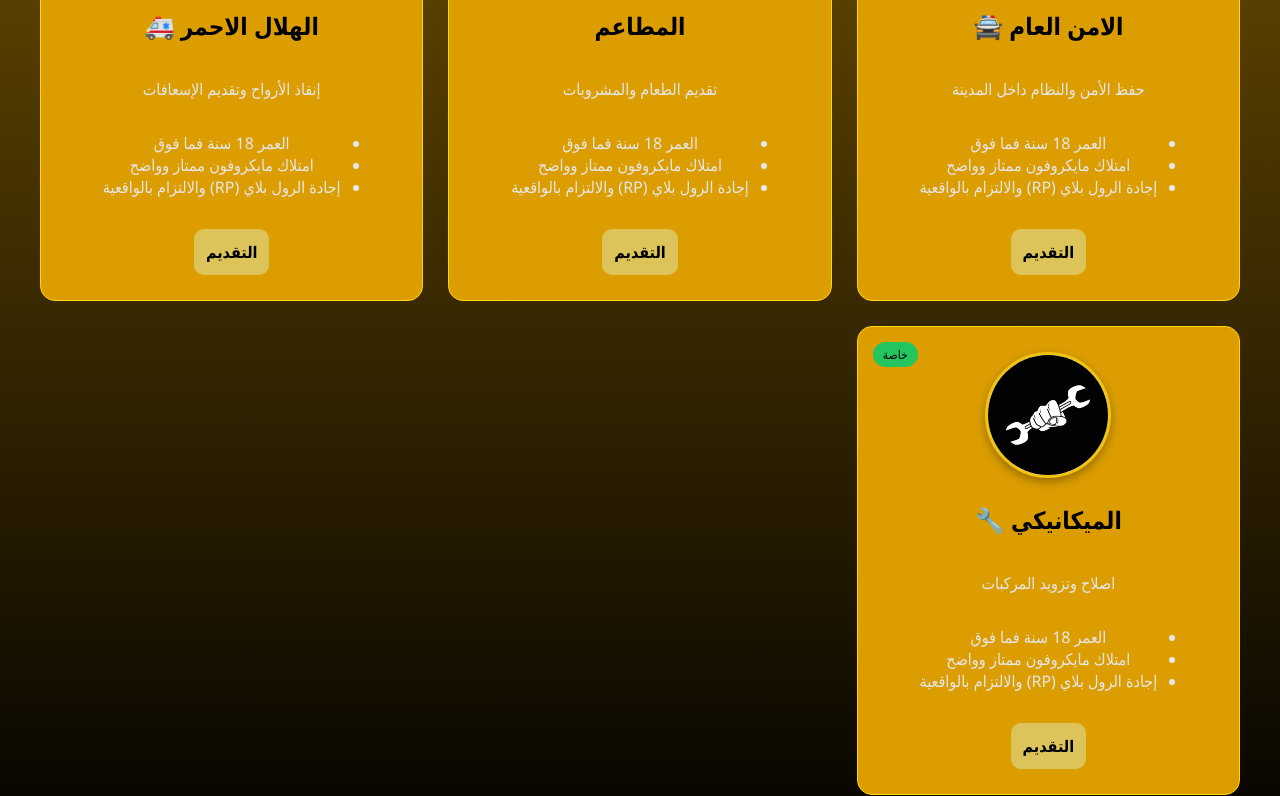
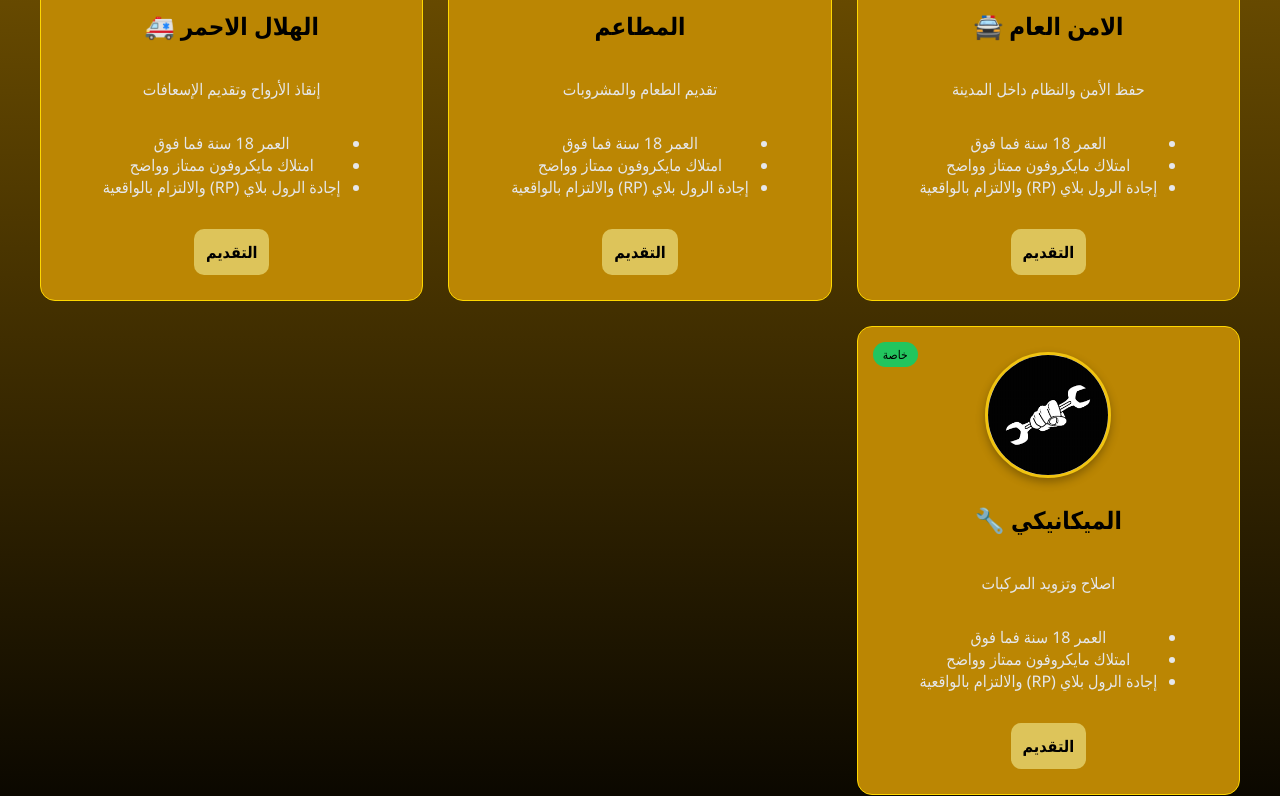
Before and after one commit to Alo884/Jobs1, a plain HTML site: page index.html in a window 1280 px wide. Shown: the part 1018-1814 px from the top of the page. Drawn offline with Linux system fonts and the light colour scheme.

Commit message:
Update style.css

```diff
--- a/style.css
+++ b/style.css
@@ -1,7 +1,7 @@
 body {
     margin: 0;
     font-family: "Segoe UI", Tahoma;
-    background: linear-gradient(180deg, #bb8603, #000000);
+    background: linear-gradient(180deg, #db9d00, #000000);
     color: #e5e7eb;
     direction: rtl;
 }
@@ -34,7 +34,7 @@ nav h2 {
 }
 
 .job-card {
-    background: #db9d00;
+    background: #bb8603;
     border: 1px solid #ffd700;
     border-radius: 15px;
     padding: 25px;
```
